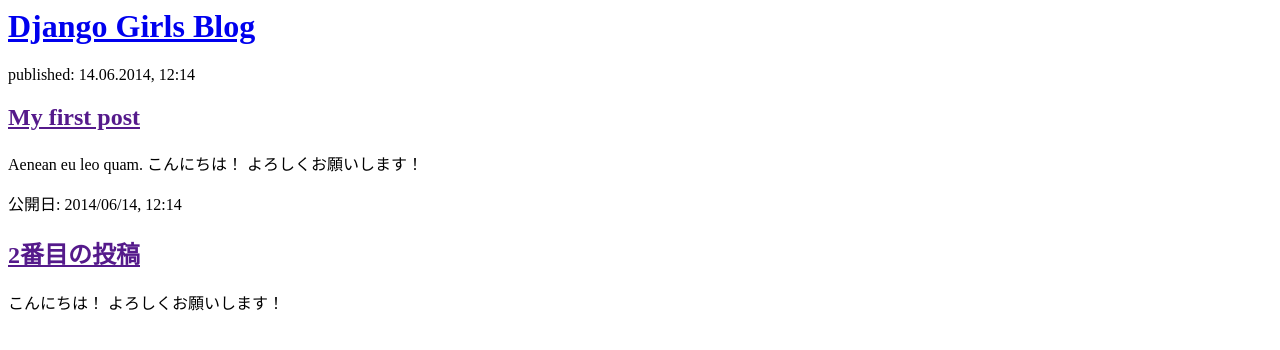
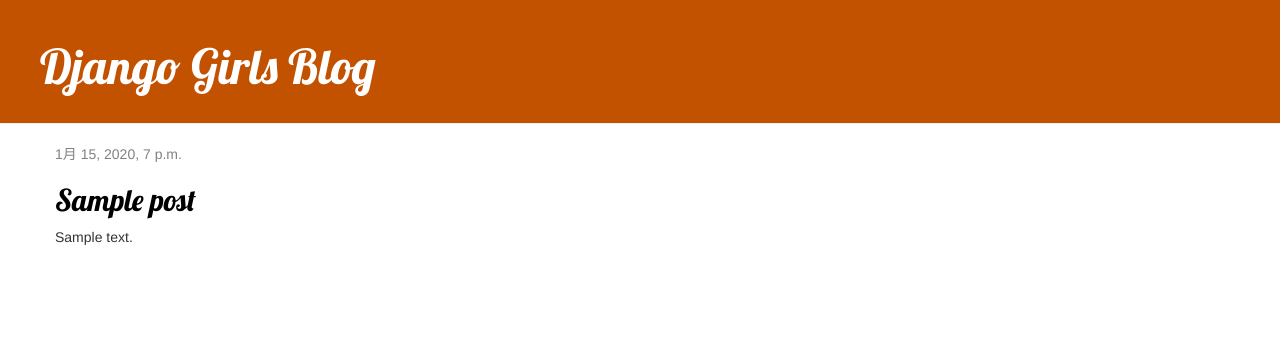
Before and after one commit to HirotoYoshizawa/my-first-blog, a Django app: page / in a window 1280 px wide. Shown: the top 350 px of the page. Run offline with Django 3.2, Linux system fonts and the light colour scheme; tables that the repository leaves empty hold one stand-in row (values such as "Sample post"); some libraries are stand-ins or nearby versions.

Commit message:
Added view and template for detailed blog post as well as CSS for the site.

```diff
--- /dev/null
+++ b/blog/static/css/blog.css
@@ -0,0 +1,46 @@
+.page-header {
+    background-color: #C25100;
+    margin-top: 0;
+    padding: 20px 20px 20px 40px;
+}
+
+.page-header h1, .page-header h1 a, .page-header h1 a:visited, .page-header h1 a:active {
+    color: #ffffff;
+    font-size: 36pt;
+    text-decoration: none;
+}
+
+.content {
+    margin-left: 40px;
+}
+
+h1, h2, h3, h4 {
+    font-family: 'Lobster', cursive;
+}
+
+.date {
+    color: #828282;
+}
+
+.save {
+    float: right;
+}
+
+.post-form textarea, .post-form input {
+    width: 100%;
+}
+
+.top-menu, .top-menu:hover, .top-menu:visited {
+    color: #ffffff;
+    float: right;
+    font-size: 26pt;
+    margin-right: 20px;
+}
+
+.post {
+    margin-bottom: 70px;
+}
+
+.post h2 a, .post h2 a:visited {
+    color: #000000;
+}
--- /dev/null
+++ b/blog/templates/blog/base.html
@@ -0,0 +1,26 @@
+{% load static %}
+<html>
+
+<head>
+    <title>Django Girls blog</title>
+    <link rel="stylesheet" href="//maxcdn.bootstrapcdn.com/bootstrap/3.2.0/css/bootstrap.min.css">
+    <link rel="stylesheet" href="//maxcdn.bootstrapcdn.com/bootstrap/3.2.0/css/bootstrap-theme.min.css">
+    <link href='//fonts.googleapis.com/css?family=Lobster&subset=latin,latin-ext' rel='stylesheet' type='text/css'>
+    <link rel="stylesheet" href="{% static 'css/blog.css' %}">
+</head>
+
+<body>
+    <div class="page-header">
+        <h1><a href="/">Django Girls Blog</a></h1>
+    </div>
+    <div class="content container">
+        <div class="row">
+            <div class="col-md-8">
+                {% block content %}
+                {% endblock %}
+            </div>
+        </div>
+    </div>
+</body>
+
+</html>
--- a/blog/templates/blog/post_list.html
+++ b/blog/templates/blog/post_list.html
@@ -1,25 +1,13 @@
-<html>
+{% extends 'blog/base.html' %}
 
-<head>
-    <title>Django Girls blog</title>
-</head>
-
-<body>
-    <div>
-        <h1><a href="/">Django Girls Blog</a></h1>
+{% block content %}
+{% for post in posts %}
+<div class="post">
+    <div class="date">
+        {{ post.published_date }}
     </div>
-
-    <div>
-        <p>published: 14.06.2014, 12:14</p>
-        <h2><a href="">My first post</a></h2>
-        <p>Aenean eu leo quam. こんにちは！ よろしくお願いします！ </p>
-    </div>
-
-    <div>
-        <p>公開日: 2014/06/14, 12:14</p>
-        <h2><a href="">2番目の投稿</a></h2>
-        <p> こんにちは！ よろしくお願いします！ </p>
-    </div>
-</body>
-
-</html>
+    <h2><a href="{% url 'post_detail' pk=post.pk %}">{{ post.title }}</a></h2>
+    <p>{{ post.text|linebreaksbr }}</p>
+</div>
+{% endfor %}
+{% endblock %}
--- a/blog/urls.py
+++ b/blog/urls.py
@@ -3,4 +3,5 @@ from . import views
 
 urlpatterns = [
     path('', views.post_list, name='post_list'),
+    path('post/<int:pk>/', views.post_detail, name='post_detail'),
 ]
--- a/blog/views.py
+++ b/blog/views.py
@@ -1,5 +1,14 @@
-from django.shortcuts import render
+from django.shortcuts import render, get_object_or_404
+from django.utils import timezone
+from .models import Post
 
 
 def post_list(request):
-    return render(request, 'blog/post_list.html', {})
+    posts = Post.objects.filter(
+        published_date__lte=timezone.now()).order_by('published_date')
+    return render(request, 'blog/post_list.html', {'posts': posts})
+
+
+def post_detail(request, pk):
+    post = get_object_or_404(Post, pk=pk)
+    return render(request, 'blog/post_detail.html', {'post': post})
--- /dev/null
+++ b/mysite/pyvenv.cfg
@@ -0,0 +1,3 @@
+home = C:\Users\yoshizawa\AppData\Local\Programs\Python\Python38
+include-system-site-packages = false
+version = 3.8.9
```
Also changed, not shown: blog/templates/blog/post_detail.html (added, +13 -0 lines), 4 other files.
